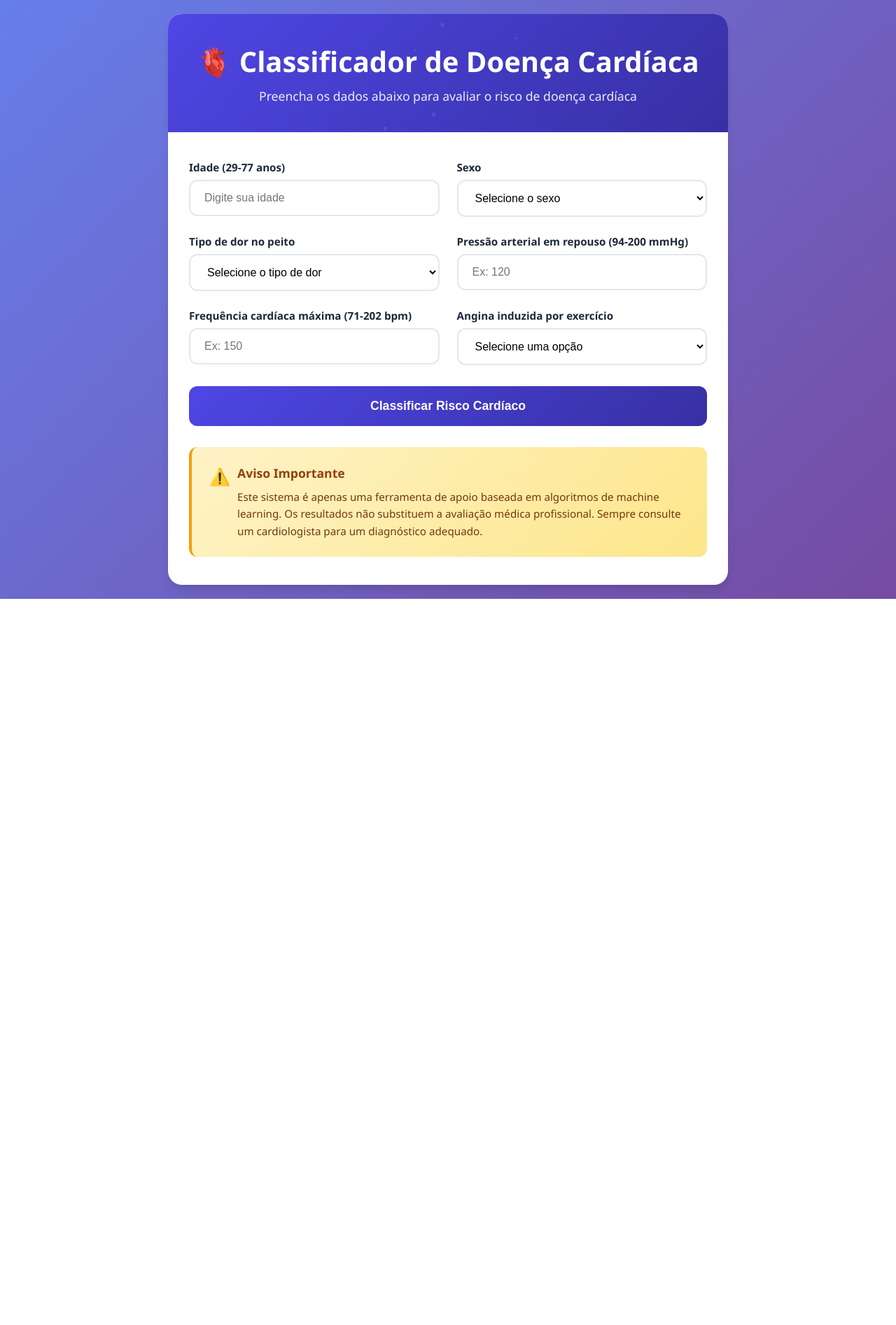
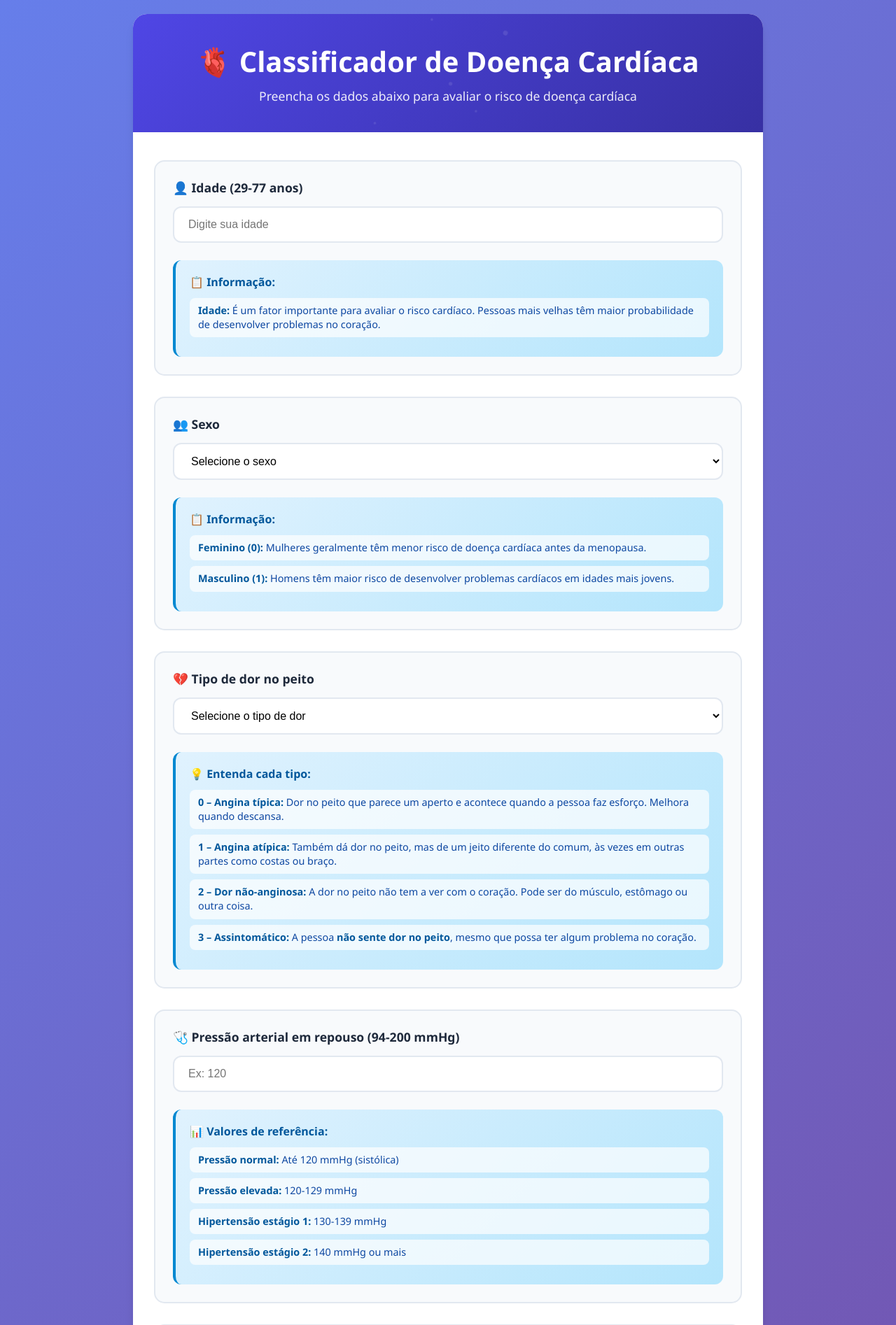
Before and after one commit to natsalete/Classificador-de-Doenca-Cardiaca, a Flask app: page / in a window 1280 px wide. Shown: the top 1894 px of the page at 70% size. Before the commit the page ends 856 px from the top, so only its background shows below. Run offline with Flask 3, Linux system fonts and the light colour scheme.

Commit message:
fix: ajustes no front

```diff
--- a/templates/index.html
+++ b/templates/index.html
@@ -40,7 +40,7 @@
             border-radius: 20px;
             box-shadow: var(--shadow-lg);
             overflow: hidden;
-            max-width: 800px;
+            max-width: 900px;
             width: 100%;
             position: relative;
         }
@@ -94,21 +94,32 @@
 
         .form-grid {
             display: grid;
-            grid-template-columns: repeat(auto-fit, minmax(300px, 1fr));
-            gap: 25px;
+            grid-template-columns: 1fr;
+            gap: 30px;
             margin-bottom: 30px;
         }
 
         .form-group {
             position: relative;
+            background: #f8fafc;
+            padding: 25px;
+            border-radius: 15px;
+            border: 2px solid var(--border-color);
+            transition: all 0.3s ease;
+        }
+
+        .form-group:hover {
+            border-color: var(--primary-color);
+            transform: translateY(-2px);
+            box-shadow: var(--shadow);
         }
 
         .form-group label {
             display: block;
-            margin-bottom: 8px;
-            font-weight: 600;
+            margin-bottom: 15px;
+            font-weight: 700;
             color: var(--text-primary);
-            font-size: 0.95rem;
+            font-size: 1.1rem;
         }
 
         .form-group input,
@@ -120,6 +131,7 @@
             font-size: 16px;
             transition: all 0.3s ease;
             background: white;
+            margin-bottom: 15px;
         }
 
         .form-group input:focus,
@@ -129,28 +141,60 @@
             box-shadow: 0 0 0 3px rgba(79, 70, 229, 0.1);
         }
 
-        .form-group input:hover,
-        .form-group select:hover {
-            border-color: var(--primary-color);
+        .explanation {
+            background: linear-gradient(135deg, #e0f2fe, #b3e5fc);
+            padding: 20px;
+            border-radius: 12px;
+            border-left: 4px solid #0288d1;
+            margin-top: 10px;
+        }
+
+        .explanation h4 {
+            color: #01579b;
+            margin-bottom: 12px;
+            font-size: 1rem;
+            display: flex;
+            align-items: center;
+            gap: 8px;
+        }
+
+        .explanation ul {
+            list-style: none;
+            padding: 0;
+        }
+
+        .explanation li {
+            margin-bottom: 8px;
+            padding: 8px 12px;
+            background: rgba(255, 255, 255, 0.7);
+            border-radius: 8px;
+            font-size: 0.9rem;
+            line-height: 1.4;
+            color: #0d47a1;
+        }
+
+        .explanation li strong {
+            color: #01579b;
         }
 
         .submit-btn {
             background: linear-gradient(135deg, var(--primary-color), var(--primary-hover));
             color: white;
-            padding: 18px 40px;
+            padding: 20px 40px;
             border: none;
-            border-radius: 12px;
-            font-size: 1.1rem;
-            font-weight: 600;
+            border-radius: 15px;
+            font-size: 1.2rem;
+            font-weight: 700;
             cursor: pointer;
             transition: all 0.3s ease;
             width: 100%;
             position: relative;
             overflow: hidden;
+            margin-top: 20px;
         }
 
         .submit-btn:hover {
-            transform: translateY(-2px);
+            transform: translateY(-3px);
             box-shadow: var(--shadow-lg);
         }
 
@@ -260,7 +304,7 @@
         .disclaimer {
             background: linear-gradient(135deg, #fef3c7, #fde68a);
             padding: 25px;
-            border-radius: 12px;
+            border-radius: 15px;
             margin-top: 30px;
             border-left: 4px solid var(--warning-color);
             position: relative;
@@ -313,9 +357,8 @@
                 padding: 30px 20px;
             }
 
-            .form-grid {
-                grid-template-columns: 1fr;
-                gap: 20px;
+            .form-group {
+                padding: 20px;
             }
 
             .disclaimer {
@@ -336,6 +379,10 @@
                 padding: 25px 15px;
             }
 
+            .form-group {
+                padding: 15px;
+            }
+
             .form-group input,
             .form-group select {
                 padding: 12px 15px;
@@ -346,7 +393,7 @@
             }
         }
 
-        /* Animações adicionais */
+        /* Animações */
         .form-group {
             animation: fadeInUp 0.6s ease-out;
             animation-fill-mode: both;
@@ -386,22 +433,35 @@
             <form id="heartForm">
                 <div class="form-grid">
                     <div class="form-group">
-                        <label for="age">Idade (29-77 anos)</label>
+                        <label for="age">👤 Idade (29-77 anos)</label>
                         <input type="number" id="age" name="age" min="29" max="77" required
                                placeholder="Digite sua idade">
+                        <div class="explanation">
+                            <h4>📋 Informação:</h4>
+                            <ul>
+                                <li><strong>Idade:</strong> É um fator importante para avaliar o risco cardíaco. Pessoas mais velhas têm maior probabilidade de desenvolver problemas no coração.</li>
+                            </ul>
+                        </div>
                     </div>
 
                     <div class="form-group">
-                        <label for="sex">Sexo</label>
+                        <label for="sex">👥 Sexo</label>
                         <select id="sex" name="sex" required>
                             <option value="">Selecione o sexo</option>
                             <option value="0">Feminino</option>
                             <option value="1">Masculino</option>
                         </select>
+                        <div class="explanation">
+                            <h4>📋 Informação:</h4>
+                            <ul>
+                                <li><strong>Feminino (0):</strong> Mulheres geralmente têm menor risco de doença cardíaca antes da menopausa.</li>
+                                <li><strong>Masculino (1):</strong> Homens têm maior risco de desenvolver problemas cardíacos em idades mais jovens.</li>
+                            </ul>
+                        </div>
                     </div>
 
                     <div class="form-group">
-                        <label for="cp">Tipo de dor no peito</label>
+                        <label for="cp">💔 Tipo de dor no peito</label>
                         <select id="cp" name="cp" required>
                             <option value="">Selecione o tipo de dor</option>
                             <option value="0">Angina típica</option>
@@ -409,32 +469,65 @@
                             <option value="2">Dor não-anginosa</option>
                             <option value="3">Assintomático</option>
                         </select>
+                        <div class="explanation">
+                            <h4>💡 Entenda cada tipo:</h4>
+                            <ul>
+                                <li><strong>0 – Angina típica:</strong> Dor no peito que parece um aperto e acontece quando a pessoa faz esforço. Melhora quando descansa.</li>
+                                <li><strong>1 – Angina atípica:</strong> Também dá dor no peito, mas de um jeito diferente do comum, às vezes em outras partes como costas ou braço.</li>
+                                <li><strong>2 – Dor não-anginosa:</strong> A dor no peito não tem a ver com o coração. Pode ser do músculo, estômago ou outra coisa.</li>
+                                <li><strong>3 – Assintomático:</strong> A pessoa <strong>não sente dor no peito</strong>, mesmo que possa ter algum problema no coração.</li>
+                            </ul>
+                        </div>
                     </div>
 
                     <div class="form-group">
-                        <label for="trestbps">Pressão arterial em repouso (94-200 mmHg)</label>
+                        <label for="trestbps">🩺 Pressão arterial em repouso (94-200 mmHg)</label>
                         <input type="number" id="trestbps" name="trestbps" min="94" max="200" required
                                placeholder="Ex: 120">
+                        <div class="explanation">
+                            <h4>📊 Valores de referência:</h4>
+                            <ul>
+                                <li><strong>Pressão normal:</strong> Até 120 mmHg (sistólica)</li>
+                                <li><strong>Pressão elevada:</strong> 120-129 mmHg</li>
+                                <li><strong>Hipertensão estágio 1:</strong> 130-139 mmHg</li>
+                                <li><strong>Hipertensão estágio 2:</strong> 140 mmHg ou mais</li>
+                            </ul>
+                        </div>
                     </div>
 
                     <div class="form-group">
-                        <label for="thalach">Frequência cardíaca máxima (71-202 bpm)</label>
+                        <label for="thalach">💓 Frequência cardíaca máxima (71-202 bpm)</label>
                         <input type="number" id="thalach" name="thalach" min="71" max="202" required
                                placeholder="Ex: 150">
+                        <div class="explanation">
+                            <h4>📈 Informação:</h4>
+                            <ul>
+                                <li><strong>Frequência cardíaca máxima:</strong> É o número máximo de batimentos por minuto que seu coração consegue atingir durante exercício intenso.</li>
+                                <li><strong>Cálculo aproximado:</strong> 220 - sua idade = frequência máxima estimada</li>
+                                <li><strong>Exemplo:</strong> Para 40 anos: 220 - 40 = 180 bpm</li>
+                            </ul>
+                        </div>
                     </div>
 
                     <div class="form-group">
-                        <label for="exang">Angina induzida por exercício</label>
+                        <label for="exang">🏃‍♂️ Angina induzida por exercício</label>
                         <select id="exang" name="exang" required>
                             <option value="">Selecione uma opção</option>
                             <option value="0">Não</option>
                             <option value="1">Sim</option>
                         </select>
+                        <div class="explanation">
+                            <h4>🏃‍♂️ Entenda melhor:</h4>
+                            <ul>
+                                <li><strong>✅ Sim (1):</strong> A pessoa sente dor no peito ao se exercitar ou fazer esforço físico.</li>
+                                <li><strong>❌ Não (0):</strong> A pessoa <strong>não</strong> sente dor no peito com esforço físico.</li>
+                            </ul>
+                        </div>
                     </div>
                 </div>
 
                 <button type="submit" class="submit-btn" id="submitBtn">
-                    Classificar Risco Cardíaco
+                    🔍 Classificar Risco Cardíaco
                 </button>
             </form>
 
@@ -442,7 +535,7 @@
 
             <div class="disclaimer">
                 <div class="disclaimer-content">
-                    <h3>Aviso Importante</h3>
+                    <h3>⚠️ Aviso Importante</h3>
                     <p>Este sistema é apenas uma ferramenta de apoio baseada em algoritmos de machine learning.
                     Os resultados não substituem a avaliação médica profissional. Sempre consulte um cardiologista para um diagnóstico adequado.</p>
                 </div>
@@ -583,11 +676,11 @@
             setLoading(isLoading) {
                 if (isLoading) {
                     this.submitBtn.disabled = true;
-                    this.submitBtn.textContent = 'Processando...';
-                    this.resultDiv.innerHTML = '<div class="loading">Analisando dados médicos...</div>';
+                    this.submitBtn.textContent = '⏳ Processando...';
+                    this.resultDiv.innerHTML = '<div class="loading">🔍 Analisando dados médicos...</div>';
                 } else {
                     this.submitBtn.disabled = false;
-                    this.submitBtn.textContent = 'Classificar Risco Cardíaco';
+                    this.submitBtn.textContent = '🔍 Classificar Risco Cardíaco';
                 }
             }
 
@@ -599,7 +692,7 @@
             displayError(message) {
                 this.resultDiv.innerHTML = `
                     <div class="result error">
-                        <strong>Erro ao processar a solicitação</strong><br>
+                        <strong>❌ Erro ao processar a solicitação</strong><br>
                         ${message}<br>
                         <small>Tente novamente em alguns instantes.</small>
                     </div>
```
